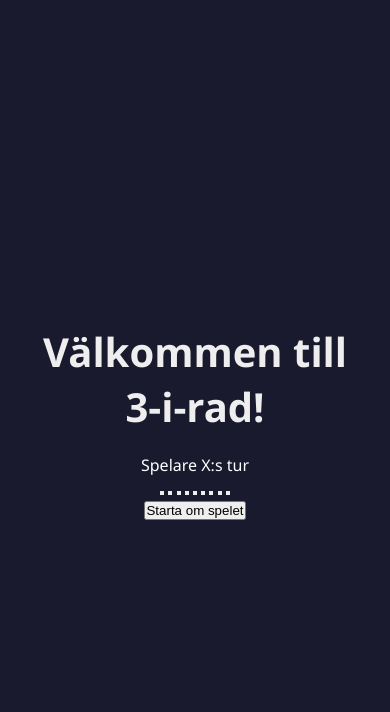
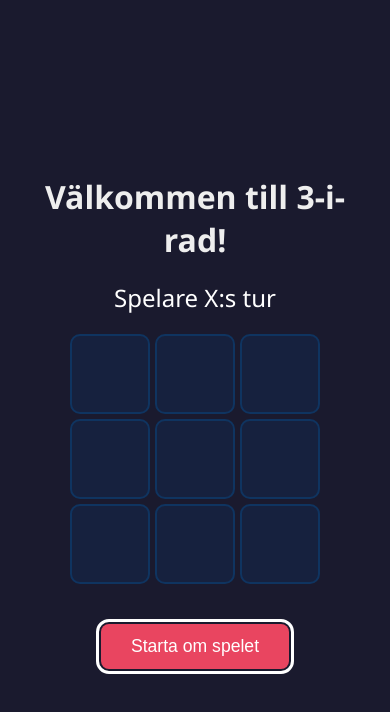
Before and after one commit to konstantinosnascos/tic-tac-toe, a plain HTML site: page index.html in a window 390 px wide. Both pictures are taken after a click on the button "Starta om spelet". Drawn offline with Linux system fonts and the light colour scheme.

Commit message:
klart, js fungerar, css uppdaterad

```diff
--- a/script.js
+++ b/script.js
@@ -1,19 +1,31 @@
 const cells = document.querySelectorAll('.cell');
 const statusText = document.getElementById('status');
-const resetButton = document.getElementById('reset-btn');
+const resetBtn = document.getElementById('reset-btn');
 
+let board = ['', '', '', '', '', '', '', '', ''];
 let currentPlayer = 'X';
 let gameActive = true;
-let board = ['', '', '', '', '', '', '', '', ''];
+
+const winConditions = [
+    [0, 1, 2],
+    [3, 4, 5],
+    [6, 7, 8],
+    [0, 3, 6],
+    [1, 4, 7],
+    [2, 5, 8],
+    [0, 4, 8],
+    [2, 4, 6]
+];
 
 function handleCellClick(e) {
-    const clickedCell = e.target;
-    const clickedIndex = parseInt(clickedCell.getAttribute('data-index'));
+    const cell = e.target;
+    const index = cell.getAttribute('data-index');
 
-    if (board[clickedIndex] !== '' || !gameActive) {
+    if (board[index] !== '' || !gameActive) {
         return;
     }
-    updateCell(clickedCell, clickedIndex);
+
+    updateCell(cell, index);
     checkWinner();
 }
 
@@ -24,14 +36,60 @@ function updateCell(cell, index) {
 }
 
 function checkWinner() {
+    let roundWon = false;
+
+    for (let i = 0; i < winConditions.length; i++) {
+        const condition = winConditions[i];
+
+        const a = board[condition[0]];
+        const b = board[condition[1]];
+        const c = board[condition[2]];
+
+        if (a === '' || b === '' || c === '') {
+            continue;
+        }
+
+        if (a === b && b === c) {
+            roundWon = true;
+            break;
+        }
+    }
+
+    if (roundWon) {
+        statusText.textContent = `Spelare ${currentPlayer} vinner!`;
+        gameActive = false;
+        return;
+    }
+
+    if (!board.includes('')) {
+        statusText.textContent = `Oavgjort!`;
+        gameActive = false;
+        return;
+    }
+
     changePlayer();
-
-
 }
 
 function changePlayer() {
     currentPlayer = currentPlayer === 'X' ? 'O' : 'X';
-    statusText.textContent = `Spelare ${currentPlayer}s tur`;
+    statusText.textContent = `Spelare ${currentPlayer}:s tur`;
 }
 
-cells.forEach(cell => cell.addEventListener('click', handleCellClick));
+function resetGame() {
+    board = ['', '', '', '', '', '', '', '', ''];
+    currentPlayer = 'X';
+    gameActive = true;
+
+    statusText.textContent = `Spelare ${currentPlayer}:s tur`;
+
+    cells.forEach(cell => {
+        cell.textContent = '';
+        cell.disabled = false;
+    });
+}
+
+cells.forEach(cell => {
+    cell.addEventListener('click', handleCellClick);
+});
+
+resetBtn.addEventListener('click', resetGame);
--- a/style.css
+++ b/style.css
@@ -1,4 +1,3 @@
-
 * {
     margin: 0;
     padding: 0;
@@ -25,3 +24,87 @@ h1 {
     margin-bottom: 20px;
     color: #eee;
 }
+
+.board {
+    display: grid;
+    grid-template-columns: repeat(3, 100px);
+    grid-template-rows: repeat(3, 100px);
+    gap: 5px;
+    margin: 20px auto;
+    justify-content: center;
+}
+
+.cell {
+    width: 100px;
+    height: 100px;
+    background-color: #16213e;
+    border: 2px solid #0f3460;
+    border-radius: 10px;
+    cursor: pointer;
+    font-size: 3rem;
+    font-weight: bold;
+    color: #e94560;
+    transition: background-color 0.3s ease;
+}
+
+.cell:hover {
+    background-color: #1f4068;
+}
+
+.cell:focus {
+    outline: 3px solid #e94560;
+    outline-offset: 2px;
+}
+
+.cell:disabled {
+    cursor: not-allowed;
+    opacity: 0.7;
+}
+
+#status {
+    font-size: 1.5rem;
+    margin: 15px 0;
+    min-height: 2rem;
+}
+
+#reset-btn {
+    padding: 12px 30px;
+    font-size: 1.1rem;
+    background-color: #e94560;
+    color: white;
+    border: none;
+    border-radius: 8px;
+    cursor: pointer;
+    margin-top: 20px;
+    transition: background-color 0.3s ease, transform 0.1s ease;
+}
+
+#reset-btn:hover {
+    background-color: #ff6b6b;
+}
+
+#reset-btn:active {
+    transform: scale(0.95);
+}
+
+#reset-btn:focus {
+    outline: 3px solid #ffffff;
+    outline-offset: 2px;
+}
+
+@media (max-width: 400px) {
+    .board {
+        grid-template-columns: repeat(3, 80px);
+        grid-template-rows: repeat(3, 80px);
+    }
+
+    .cell {
+        width: 80px;
+        height: 80px;
+        font-size: 2.5rem;
+    }
+
+    h1 {
+        font-size: 2rem;
+    }
+}
```
